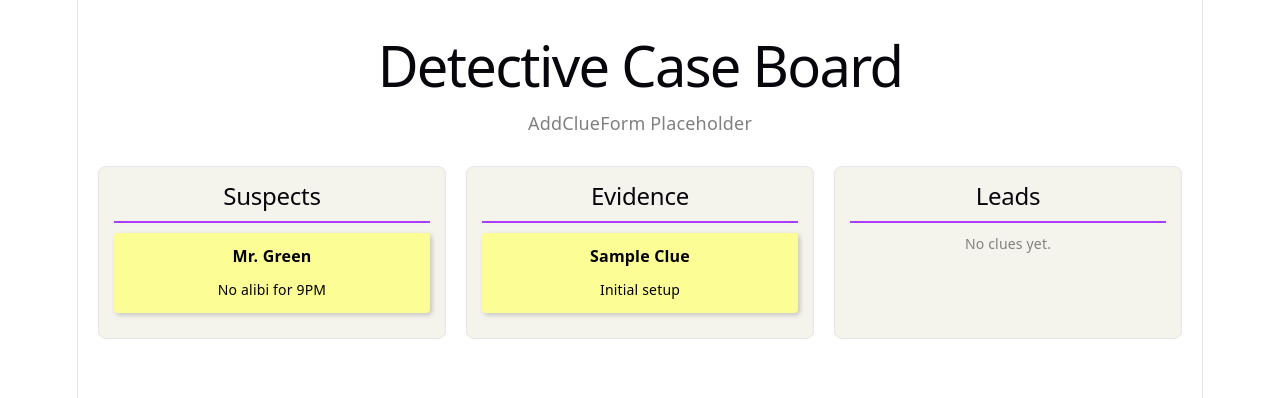
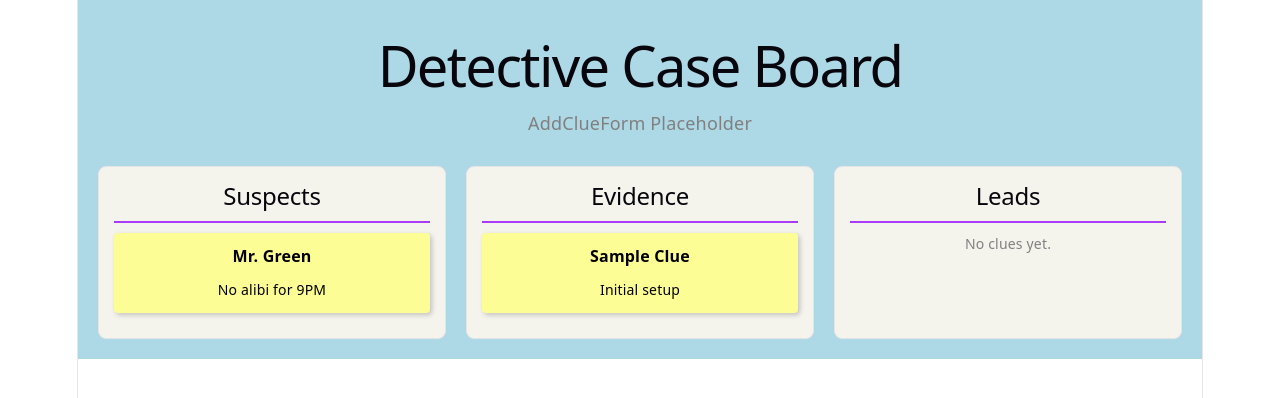
Before and after one commit to NikaGhaderi/detective-board, a React app: page / in a window 1280 px wide. Shown: the top 398 px of the page. Built offline with nearby package versions, Linux system fonts and the light colour scheme; the HTML template or start-up script is replaced by a standard one.

Commit message:
style: set board background color to lightblue

```diff
--- a/src/App.css
+++ b/src/App.css
@@ -1,3 +1,7 @@
+.app-container {
+  background-color: lightblue;
+}
+
 .counter {
   font-size: 16px;
   padding: 5px 10px;
```
